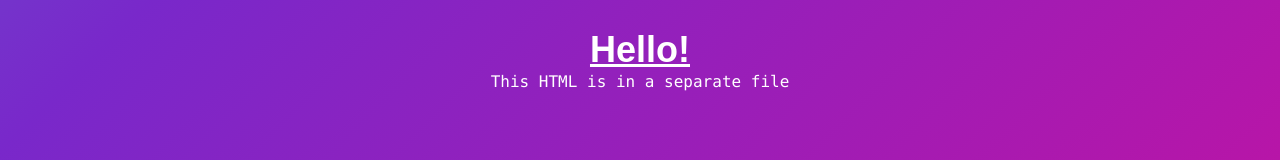
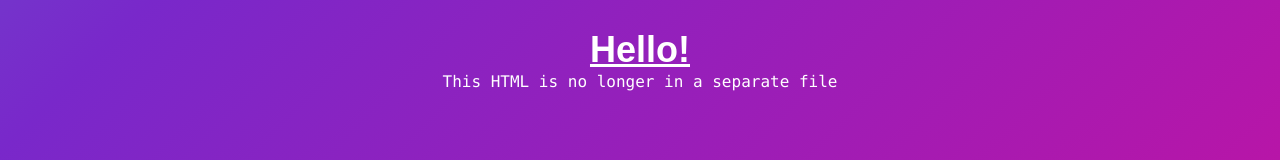
Before and after one commit to WilliamPlusPlus/nextjs-server, a Next.js app: page / in a window 1280 px wide. Shown: the part 371-531 px from the top of the page. Built offline with nearby package versions, Linux system fonts and the light colour scheme.

Commit message:
Continuity

```diff
--- a/app/page.tsx
+++ b/app/page.tsx
@@ -6,7 +6,7 @@ export default function Page() {
 	return (
 	  <>
 		<h1 className="text-4xl font-bold underline">Hello!</h1>
-	        <p className="font-mono">This HTML is in a separate file</p>
+	        <p className="font-mono">This HTML is no longer in a separate file</p>
 	  </>
 	)
 
```
